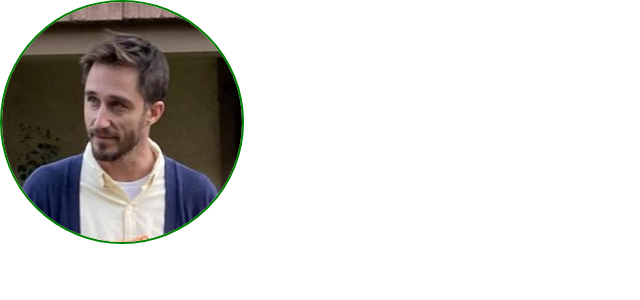
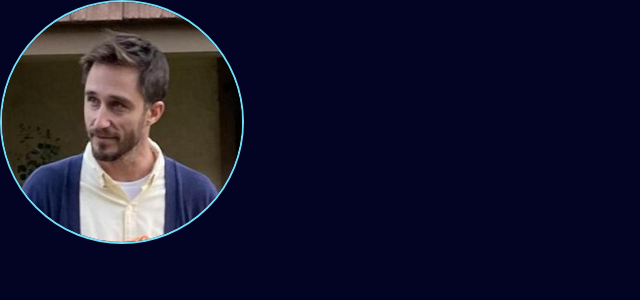
Before and after one commit to gainesaurus/portfolio, a React (Create React App) app: page / in a window 1280 px wide. Shown: the top 300 px of the page, without its empty margins (0-640 px from the left). Built offline with nearby package versions, Linux system fonts and the light colour scheme.

Commit message:
add body bg color and update data

```diff
--- a/src/Components/About.module.css
+++ b/src/Components/About.module.css
@@ -3,7 +3,7 @@
 }
 
 .headshot {
-  border: 2px solid green;
+  border: 2px solid var(--baseLtBlue);
   border-radius: 50%;
   height: 240px;
 }
--- a/src/data.tsx
+++ b/src/data.tsx
@@ -43,6 +43,7 @@ export const skills = [
   "Typescript",
   "WCAG",
   "React",
+  "React Hooks",
   "Next.js",
   "Material UI",
   "Firebase",
--- a/src/index.css
+++ b/src/index.css
@@ -8,6 +8,7 @@
 
 body {
   margin: 0;
+  background-color: #030323;
   font-family: -apple-system, BlinkMacSystemFont, 'Segoe UI', 'Roboto', 'Oxygen',
     'Ubuntu', 'Cantarell', 'Fira Sans', 'Droid Sans', 'Helvetica Neue',
     sans-serif;
```
